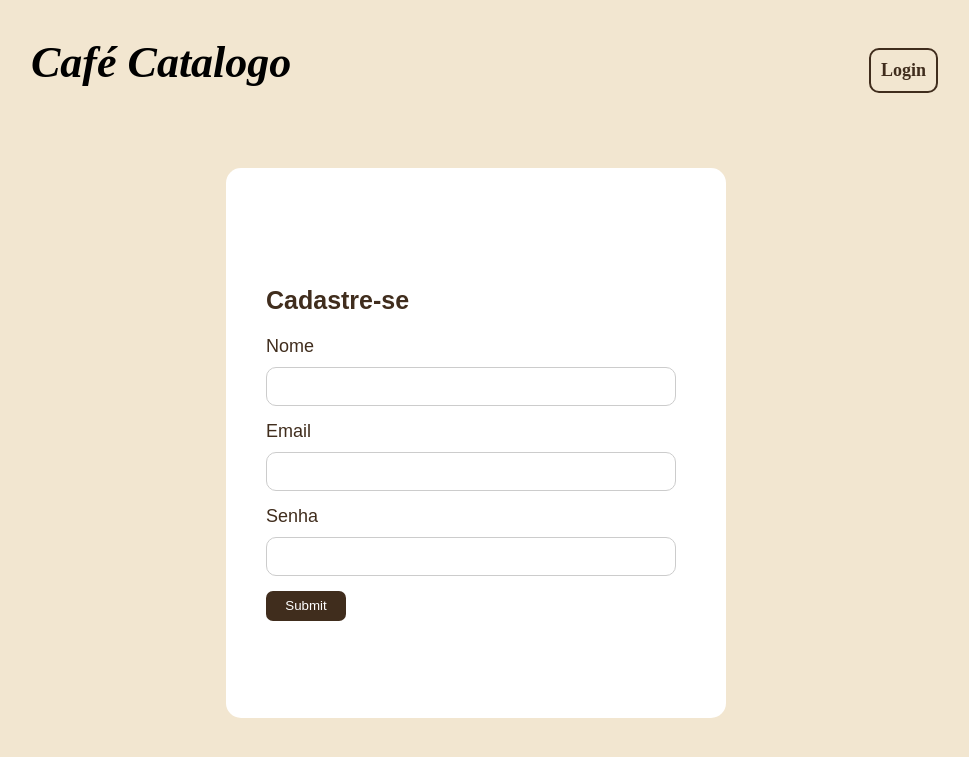
After one commit to hellengod/PP-Catalogo-Cafeteria, a PHP site: page /cadastro.php in a window 1280 px wide. The commit adds this page. Shown: the top 757 px of the page, without its empty margins (164-1133 px from the left). Run offline with PHP 8.4, Linux system fonts and the light colour scheme.

Commit message:
feat: cadastro page

```diff
--- /dev/null
+++ b/cadastro.php
@@ -0,0 +1,51 @@
+<!DOCTYPE html>
+<html lang="en">
+
+<head>
+    <meta charset="UTF-8">
+    <meta name="viewport" content="width=device-width, initial-scale=1.0">
+    <title>Cafe</title>
+    <link rel="stylesheet" href="css\styles.css">
+
+</head>
+
+<body>
+    <main>
+        <header>
+            <div class="header-container">
+                <h1 id="titulo-header">Café Catalogo</h1>
+            </div>
+            <a class="button-cadastro">Login</a>
+        </header>
+
+
+        <section class="form-section-cadastro">
+            <div class="form-cadastro">
+                <form class="input-form-cadastro">
+
+                    <h2 class="titulo-form">Cadastre-se</h2>
+                    <div class="input-email">
+                        <label class="label-form-nome" for="nome">Nome</label>
+                        <input name="nome" class="input-form-nome" type="text">
+                    </div>
+                    <div class="input-email">
+                        <label class="label-form-email" for="email">Email</label>
+                        <input name="email" class="input-form-email" type="email">
+                    </div>
+                    <div class="input-email">
+                        <label class="label-form-senha" for="senha">Senha</label>
+                        <input name="senha" class="input-form-senha" type="password">
+                    </div>
+                    <div class="input-envia">
+                        <input class="input-form-envia" type="submit">
+                    </div>
+                </form>
+            </div>
+        </section>
+
+    </main>
+
+
+</body>
+
+</html>
--- a/css/styles.css
+++ b/css/styles.css
@@ -168,6 +168,14 @@ img {
 
 }
 
+.form-section-cadastro {
+    display: flex;
+    justify-content: center;
+    align-items: center;
+    width: auto;
+
+}
+
 .form-login {
     background-color: white;
     display: flex;
@@ -176,6 +184,28 @@ img {
     width: 400px;
     height: 400px;
     border-radius: 15px;
+}
+
+.form-cadastro {
+    background-color: white;
+    display: flex;
+    justify-content: flex-start;
+    align-items: center;
+    width: 500px;
+    height: 550px;
+    border-radius: 15px;
+}
+
+.input-form-cadastro {
+    width: 90%;
+}
+
+.input-form-login {
+    width: 90%;
+}
+
+.input-form {
+    width: 90%;
 }
 
 .input-img {
```
